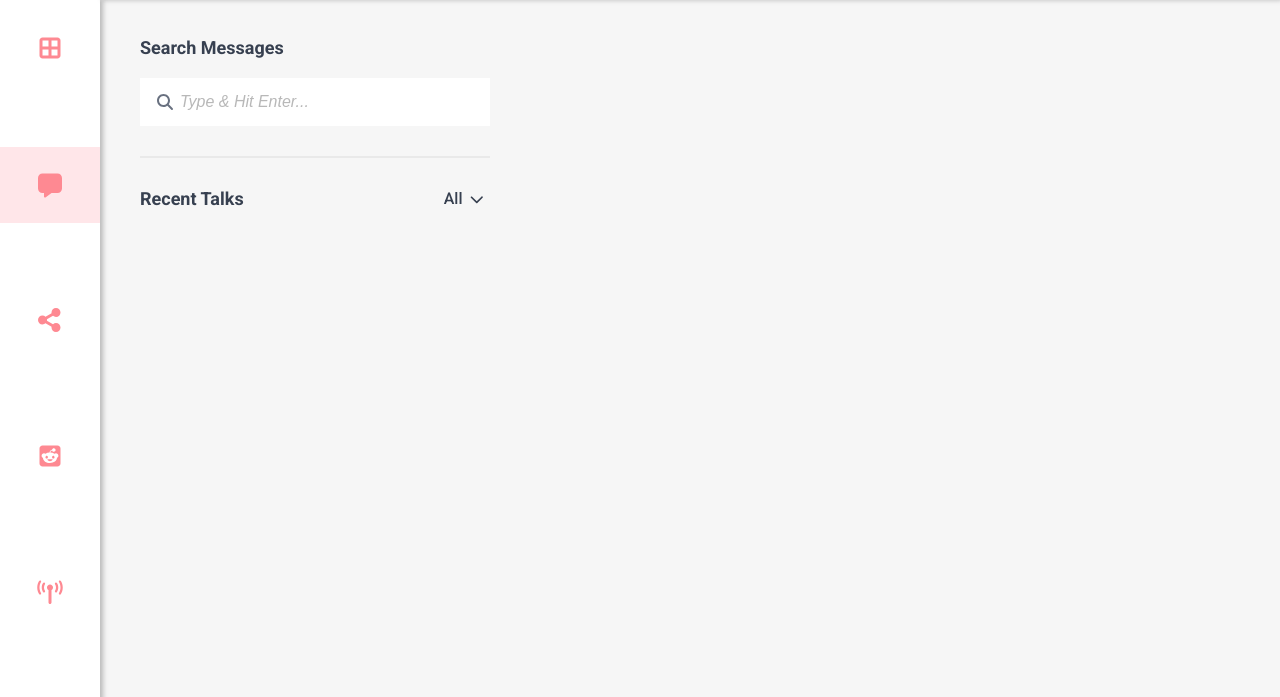
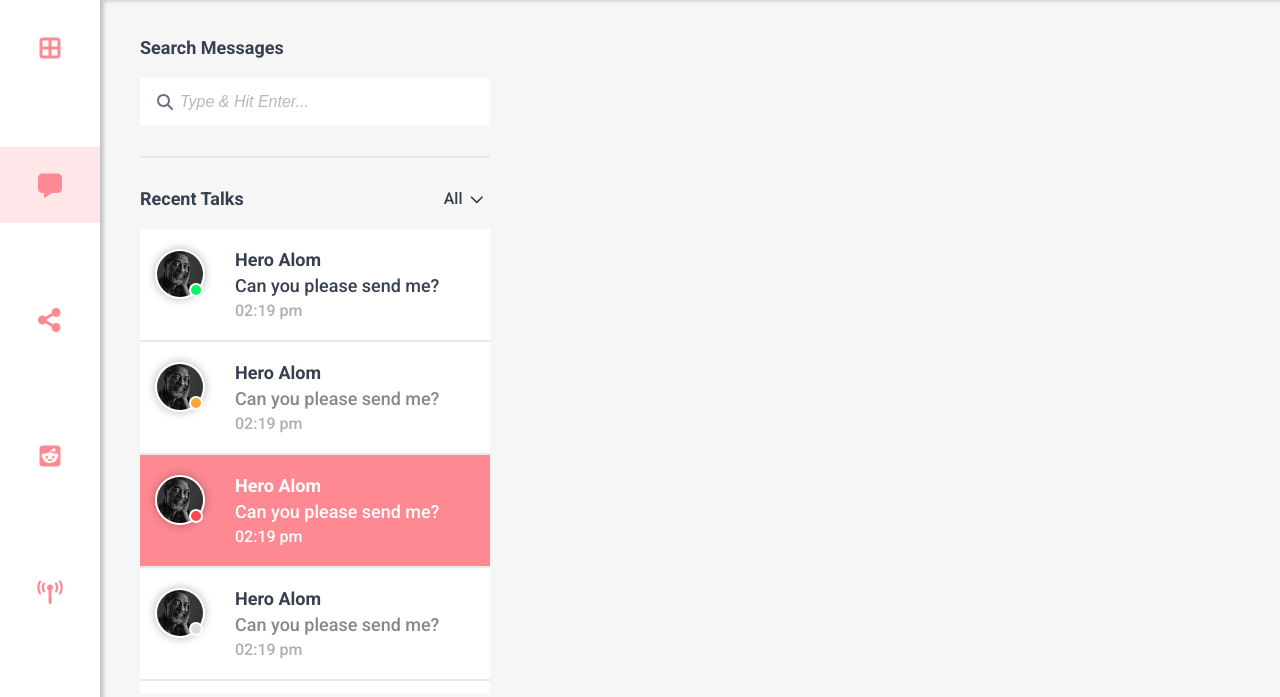
Before and after one commit to shahariar50/the-chat-ui-by-html-and-css, a plain HTML site: page index.html in a window 1280 px wide. Shown: the part 103-800 px from the top of the page. Drawn offline with Linux system fonts and the light colour scheme.

Commit message:
created inbox

```diff
--- a/assets/css/style.css
+++ b/assets/css/style.css
@@ -40,15 +40,15 @@ body {
 }
 .avatar.rounded {
   border-radius: 50%;
-  overflow: hidden;
 }
 .avatar.box-shadow {
-  box-shadow: 0 0 10px rgba(0, 0, 0, 0.4);
+  box-shadow: 0 0 10px rgba(0, 0, 0, 0.3);
 }
 .avatar img {
   height: 100%;
   width: 100%;
   object-fit: cover;
+  border-radius: 50%;
 }
 
 /* Icon Badge Component*/
@@ -89,6 +89,15 @@ body {
 .menu svg {
   margin-right: 5px;
   margin-left: 5px;
+}
+
+/* Media Component */
+.media {
+  padding: 20px 15px;
+  display: flex;
+}
+.media .media-body {
+  padding-left: 30px;
 }
 
 header {
@@ -187,6 +196,7 @@ aside ul li.active {
 
 main {
   padding: 40px;
+  padding-bottom: 0;
 }
 
 main .inbox hr {
@@ -239,8 +249,76 @@ main .inbox .inbox-list-container .header h5 {
 main .inbox .inbox-list-container .header .menu svg {
   font-size: 14px;
 }
+main .inbox .inbox-list-container .inbox-list {
+  height: calc(100vh - 335px);
+  overflow-y: auto;
+}
+main .inbox .inbox-list-container .inbox-list > hr {
+  margin: 0;
+}
+main .inbox .inbox-list-container .inbox-item {
+  background-color: #fff;
+}
+main .inbox .inbox-list-container .inbox-list .inbox-item .avatar {
+  position: relative;
+}
+main .inbox .inbox-list-container .inbox-list .inbox-item .avatar::after {
+  position: absolute;
+  content: "";
+  height: 10px;
+  width: 10px;
+  background-color: #ddd;
+  border-radius: 50%;
+  border: 2px solid #fff;
+  right: 0;
+  bottom: 0px;
+}
+main
+  .inbox
+  .inbox-list-container
+  .inbox-list
+  .inbox-item
+  .avatar.active::after {
+  background-color: #00f868;
+}
+main .inbox .inbox-list-container .inbox-list .inbox-item .avatar.away::after {
+  background-color: #faa633;
+}
+main .inbox .inbox-list-container .inbox-list .inbox-item .avatar.busy::after {
+  background-color: #fe484e;
+}
 
-main .inbox .inbox-list-container .inbox-list {
+main .inbox .inbox-list-container .inbox-list .inbox-item .media-body h5 {
+  margin-bottom: 5px;
+}
+main
+  .inbox
+  .inbox-list-container
+  .inbox-list
+  .inbox-item
+  .media-body
+  h5:nth-child(2) {
+  font-weight: 400;
+}
+main
+  .inbox
+  .inbox-list-container
+  .inbox-list
+  .inbox-item.seen
+  .media-body
+  h5:nth-child(2) {
+  color: #888;
+}
+main .inbox .inbox-list-container .inbox-list .inbox-item .media-body .time {
+  color: #afafaf;
+}
+
+main .inbox .inbox-list-container .inbox-item.active {
+  background-color: #fe8992;
+}
+main .inbox .inbox-list-container .inbox-item.active h5,
+main .inbox .inbox-list-container .inbox-item.active .time {
+  color: #fff !important;
 }
 
 main .chatbox {
--- a/index.html
+++ b/index.html
@@ -67,7 +67,104 @@
               </div>
             </div>
             <div class="inbox-list">
-              <div class="inbox-item"></div>
+              <div class="inbox-item media">
+                <span class="avatar rounded box-shadow active">
+                  <img src="./assets/img/person.jpg" alt="user" />
+                </span>
+                <div class="media-body">
+                  <h5>Hero Alom</h5>
+                  <h5>Can you please send me?</h5>
+                  <p class="time">02:19 pm</p>
+                </div>
+              </div>
+              <hr />
+              <div class="inbox-item seen media">
+                <span class="avatar rounded away box-shadow">
+                  <img src="./assets/img/person.jpg" alt="user" />
+                </span>
+                <div class="media-body">
+                  <h5>Hero Alom</h5>
+                  <h5>Can you please send me?</h5>
+                  <p class="time">02:19 pm</p>
+                </div>
+              </div>
+              <hr />
+              <div class="inbox-item seen active media">
+                <span class="avatar rounded busy box-shadow">
+                  <img src="./assets/img/person.jpg" alt="user" />
+                </span>
+                <div class="media-body">
+                  <h5>Hero Alom</h5>
+                  <h5>Can you please send me?</h5>
+                  <p class="time">02:19 pm</p>
+                </div>
+              </div>
+              <hr />
+              <div class="inbox-item seen media">
+                <span class="avatar rounded box-shadow">
+                  <img src="./assets/img/person.jpg" alt="user" />
+                </span>
+                <div class="media-body">
+                  <h5>Hero Alom</h5>
+                  <h5>Can you please send me?</h5>
+                  <p class="time">02:19 pm</p>
+                </div>
+              </div>
+              <hr />
+              <div class="inbox-item seen media">
+                <span class="avatar rounded box-shadow">
+                  <img src="./assets/img/person.jpg" alt="user" />
+                </span>
+                <div class="media-body">
+                  <h5>Hero Alom</h5>
+                  <h5>Can you please send me?</h5>
+                  <p class="time">02:19 pm</p>
+                </div>
+              </div>
+              <hr />
+              <div class="inbox-item seen media">
+                <span class="avatar rounded box-shadow">
+                  <img src="./assets/img/person.jpg" alt="user" />
+                </span>
+                <div class="media-body">
+                  <h5>Hero Alom</h5>
+                  <h5>Can you please send me?</h5>
+                  <p class="time">02:19 pm</p>
+                </div>
+              </div>
+              <hr />
+              <div class="inbox-item seen media">
+                <span class="avatar rounded box-shadow">
+                  <img src="./assets/img/person.jpg" alt="user" />
+                </span>
+                <div class="media-body">
+                  <h5>Hero Alom</h5>
+                  <h5>Can you please send me?</h5>
+                  <p class="time">02:19 pm</p>
+                </div>
+              </div>
+              <hr />
+              <div class="inbox-item seen media">
+                <span class="avatar rounded box-shadow">
+                  <img src="./assets/img/person.jpg" alt="user" />
+                </span>
+                <div class="media-body">
+                  <h5>Hero Alom</h5>
+                  <h5>Can you please send me?</h5>
+                  <p class="time">02:19 pm</p>
+                </div>
+              </div>
+              <hr />
+              <div class="inbox-item seen media">
+                <span class="avatar rounded box-shadow">
+                  <img src="./assets/img/person.jpg" alt="user" />
+                </span>
+                <div class="media-body">
+                  <h5>Hero Alom</h5>
+                  <h5>Can you please send me?</h5>
+                  <p class="time">02:19 pm</p>
+                </div>
+              </div>
             </div>
           </div>
         </div>
```
